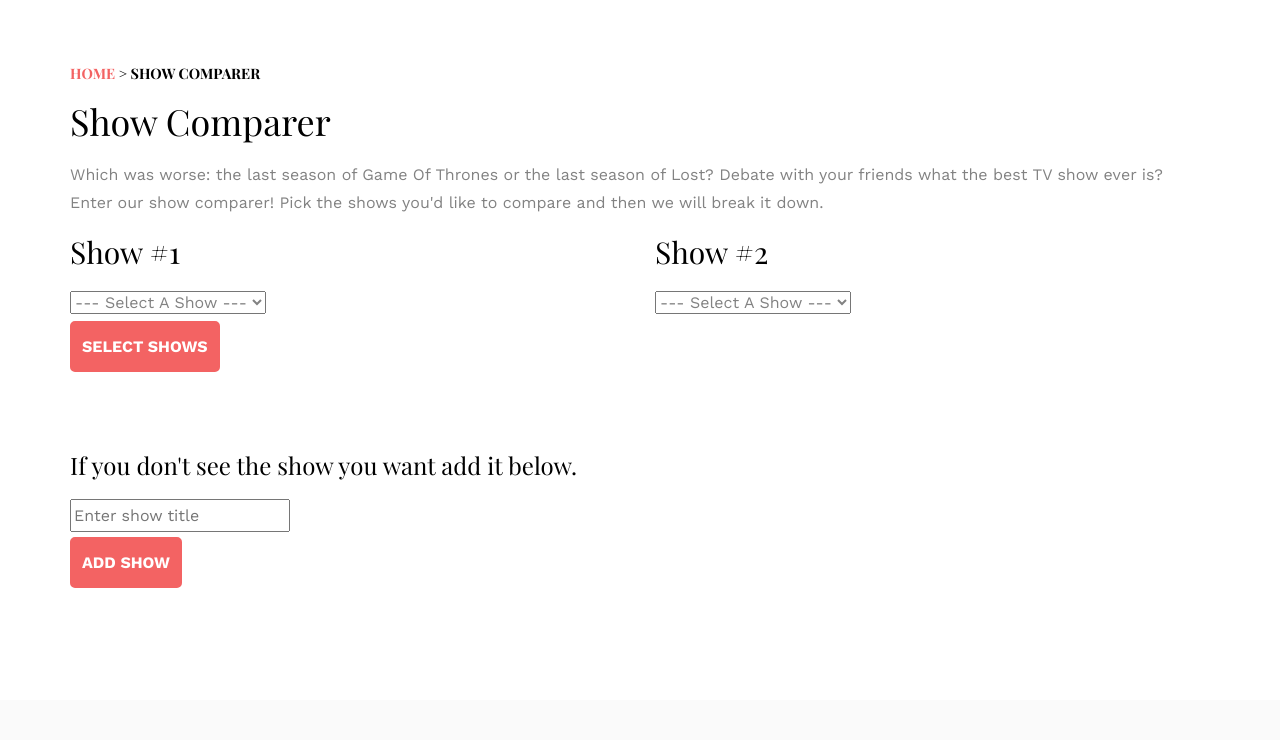
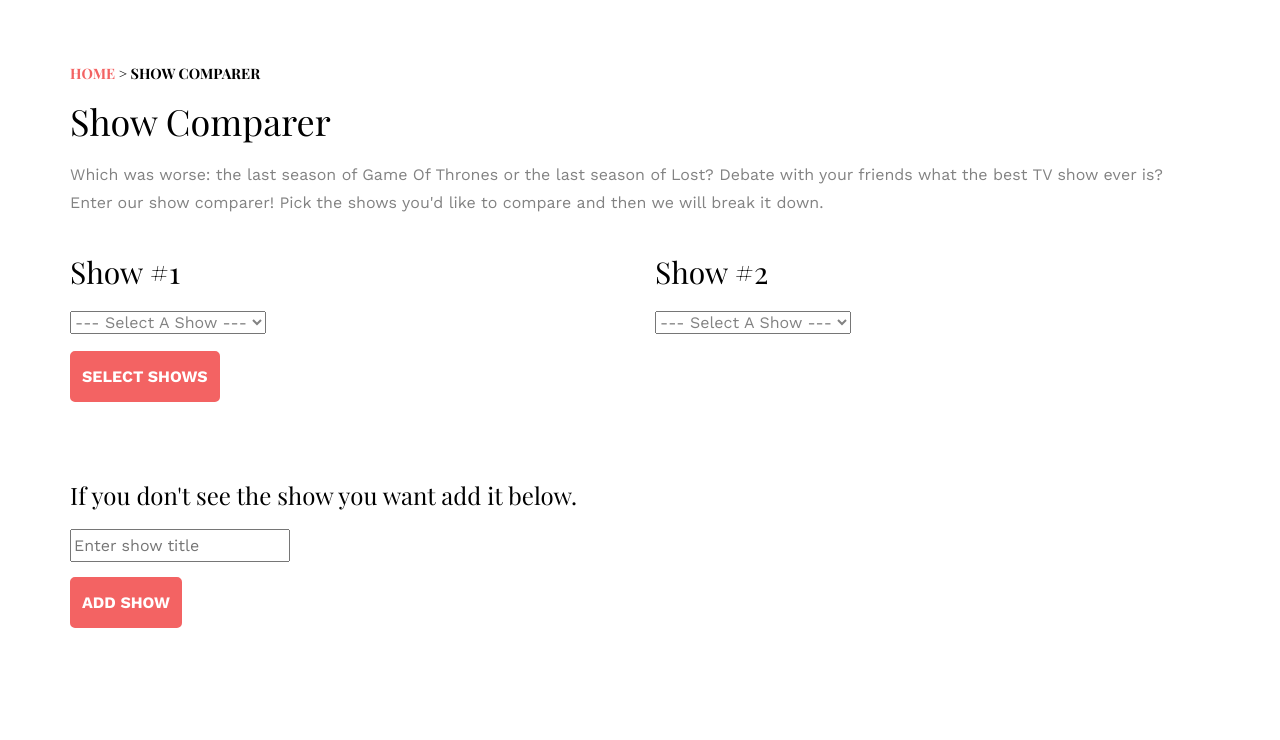
Before and after one commit to scochran3/tv_data, a Django app: page /show-comparer/ in a window 1280 px wide. Shown: the part 846-1586 px from the top of the page. Before the commit the page ends 1434 px from the top, so only its background shows below. Run offline with Django 3.2, Linux system fonts and the light colour scheme; data that the repository does not hold is empty; some libraries are stand-ins or nearby versions.

Commit message:
Show comparer sizing

```diff
--- a/tv_show_data/gatherIMDBData.py
+++ b/tv_show_data/gatherIMDBData.py
@@ -43,7 +43,7 @@ def getShowIMBDID(show):
 	return imbd_id, total_seasons, released, rated, poster, runtime
 
 
-def getEpisodesData(show):
+def getEpisodesData(show, first_season_to_scrape=1):
 
 	# Slugified show
 	show_slugged = show.replace(' ', '_').lower()
@@ -56,11 +56,9 @@ def getEpisodesData(show):
 
 	# Loop over seasons and pull data
 	all_titles, all_ratings, all_air_dates, all_number_of_ratings, all_episode_id, all_season_numbers = [], [], [], [], [], []
-	for i in range(1,number_of_seasons+1):
+	for i in range(first_season_to_scrape, number_of_seasons+1):
 		endpoint = 'https://www.imdb.com/title/{}/episodes?season={}'.format(imdb_id, i)
 		r = requests_retry_session().get(endpoint)
-		print (i)
-		print ('-----------------')
 		soup = BeautifulSoup(r.content, 'html.parser')
 
 		# Parse the website
--- a/tv_show_data/tv_data/static/css/style.css
+++ b/tv_show_data/tv_data/static/css/style.css
@@ -1451,7 +1451,7 @@ h1, h2, h3, h4, h5, h6, figure {
 .custom-submit {
   text-transform: uppercase;
   font-weight: bold;
-  margin-top: 5px;
+  margin-top: 15px;
   padding: 10px;
   border-radius: 5px;
 }
@@ -1473,6 +1473,11 @@ h1, h2, h3, h4, h5, h6, figure {
   height: 65vh;
 }
 
+.bokeh-chart-2 {
+  height: 40vh;
+}
+
+
 .bokeh-chart {
   height: 60vh;
 }
@@ -1490,3 +1495,7 @@ h1, h2, h3, h4, h5, h6, figure {
     margin-top: 100px;
   }
 }
+
+.split-cols {
+  margin-top: 20px;
+}
--- a/tv_show_data/tv_data/templates/tv_data/show_comparer.html
+++ b/tv_show_data/tv_data/templates/tv_data/show_comparer.html
@@ -16,7 +16,7 @@
 </div>
 <div class="row animate-box">
 	<form method="GET" enctype="multipart/form-data">
-	<div class="col-lg-6">
+	<div class="col-lg-6 split-cols">
 		<h2>Show #1</h2>
 		<select required name="show1" oninvalid="this.setCustomValidity('You must select a first show')" oninput="setCustomValidity('')">
   			<option value="">--- Select A Show ---</option>
@@ -25,7 +25,7 @@
 			{% endfor %}
 		</select>
 	</div>
-	<div class="col-lg-6">
+	<div class="col-lg-6 split-cols">
 		<h2>Show #2</h2>
 		<select required name="show2" oninvalid="this.setCustomValidity('You must select a second show')" oninput="setCustomValidity('')">
   			<option value="">--- Select A Show ---</option>
```
Also changed, not shown: tv_show_data/createIMDBVisualizations.py (+6 -6 lines), tv_show_data/tv_data/templates/tv_data/show_comparer_shows.html (+7 -7 lines).
